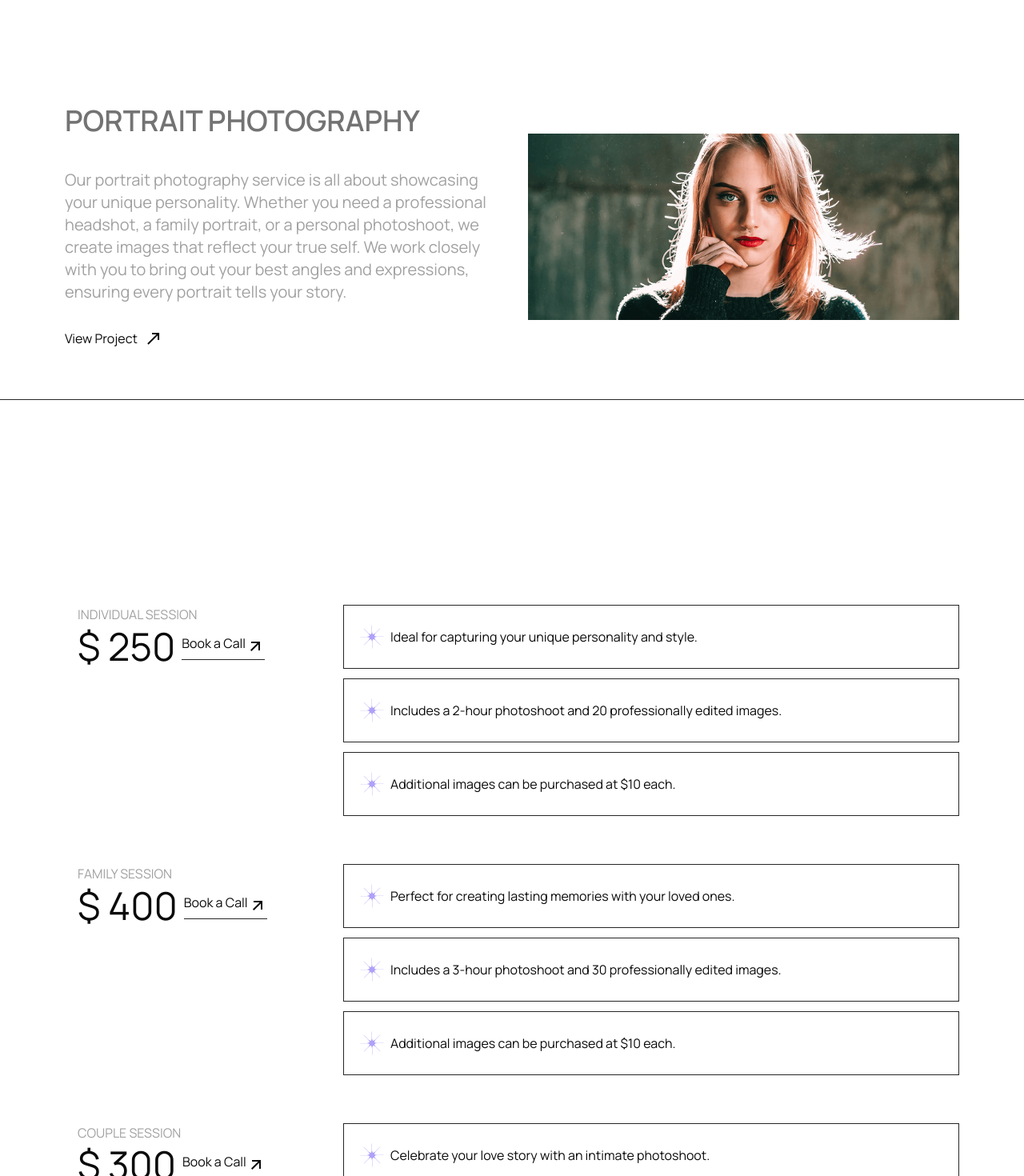
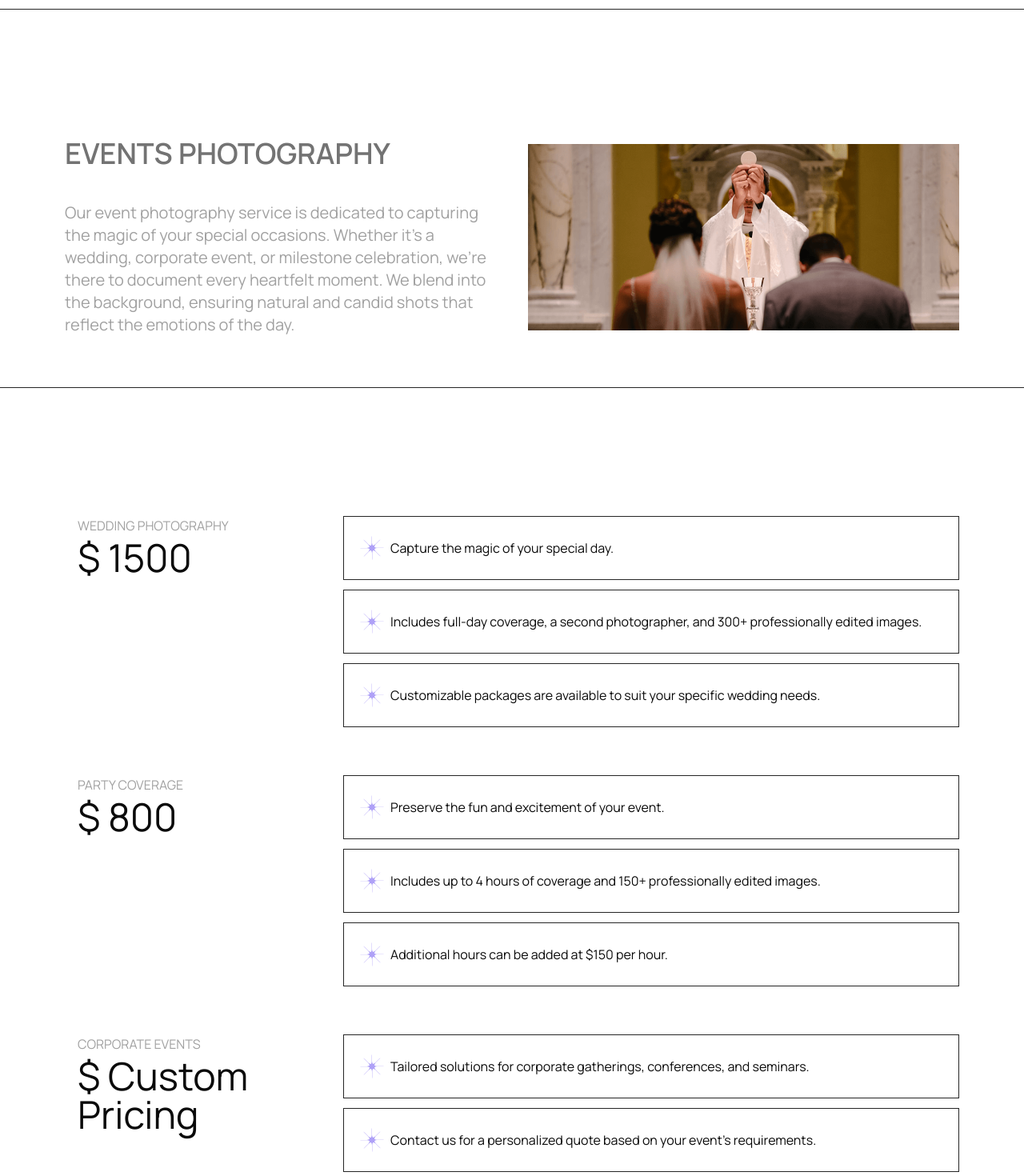
Before and after one commit to DjNekit/photo-test, a Next.js app: page /services in a window 1280 px wide. Shown: the part 820-2290 px from the top of the page at 80% size. Built offline with nearby package versions, Linux system fonts and the light colour scheme.

Commit message:
правки

```diff
--- a/src/app/globals.css
+++ b/src/app/globals.css
@@ -30,7 +30,7 @@ body {
     @apply text-2xl sm:text-3xl md:text-4xl font-semibold uppercase;
   }
   .section {
-    @apply pt-24 md:mt-40 md:mb-40;
+    @apply md:mt-40 md:mb-40;
   }
 }
 
--- a/src/app/home-sections/AboutSec.tsx
+++ b/src/app/home-sections/AboutSec.tsx
@@ -23,7 +23,6 @@ const AboutSec = () => {
       >
         {/* Title */}
         <Title subtitle="About" title="I am Sergey" />
-        Divider
         <Divider />
         {/* Wrapper */}
         <div className="grid gap-4 lg:grid-cols-2 lg:items-center">
@@ -79,17 +78,17 @@ const AboutSec = () => {
                 <div>
                   <p>Email</p>
                   <a
-                    href="mailto:Sergeybraun@gmail.com"
+                    href="mailto:lipinvideo@gmail.com"
                     className="hover:underline"
                   >
-                    Sergeybraun@gmail.com
+                    lipinvideo@gmail.com
                   </a>
                 </div>
                 {/* Phone num */}
                 <div>
                   <p>Phone Number</p>
-                  <a href="tel:+00 000000000" className="hover:underline">
-                    +00 000000000
+                  <a href="tel:+19165077442" className="hover:underline">
+                    +19165077442
                   </a>
                 </div>
               </div>
--- a/src/app/home-sections/HeroSec.tsx
+++ b/src/app/home-sections/HeroSec.tsx
@@ -16,6 +16,7 @@ const HeroSec = () => {
         variants={staggerContainer}
         initial="hidden"
         whileInView="show"
+        animate="show"
         viewport={{ once: true }}
       >
         {/* Content */}
--- a/src/app/layout.tsx
+++ b/src/app/layout.tsx
@@ -24,7 +24,7 @@ export default function RootLayout({
 }>) {
   return (
     <html lang="en" className={manrope.className}>
-      <body>
+      <body suppressHydrationWarning>
         <NextTopLoader showSpinner={false} color="#fff" />
         <Header />
         <main className="min-h-screen">{children}</main>
--- a/src/app/page.tsx
+++ b/src/app/page.tsx
@@ -1,10 +1,7 @@
 import React from "react";
 import HeroSec from "./home-sections/HeroSec";
 import AboutSec from "./home-sections/AboutSec";
-import ServicesSec from "./home-sections/ServicesSec";
 import PortfolioSec from "./home-sections/PortfolioSec";
-import FaqSec from "@/components/FaqSec";
-import TestimonialsCard from "@/components/TestimonialsCard";
 
 const Home = () => {
   return (
--- a/src/app/services/Sections/PricingSec.tsx
+++ b/src/app/services/Sections/PricingSec.tsx
@@ -33,14 +33,14 @@ const PricingSec = ({ subtitle, price }: secProps) => {
           >
             <h3 className="text-5xl">$ {price}</h3>
             {/* Link */}
-            <div className="flex items-center border-b border-neutral-800 hover:border-neutral-400 transition">
+            {/* <div className="flex items-center border-b border-neutral-800 hover:border-neutral-400 transition">
               <Link href="#" className="mb-2">
                 Book a Call
               </Link>
               <span>
                 <RiArrowRightUpLine />
               </span>
-            </div>
+            </div> */}
           </motion.div>
         </div>
       </motion.div>
--- a/src/app/services/Sections/ServicesIntroSec.tsx
+++ b/src/app/services/Sections/ServicesIntroSec.tsx
@@ -1,8 +1,6 @@
 "use client";
 
-import { RiArrowRightUpLongLine } from "@remixicon/react";
 import Image from "next/image";
-import Link from "next/link";
 import React from "react";
 
 // import motion
@@ -25,22 +23,30 @@ const ServicesIntroSec = ({ title, description, image }: sectionProps) => {
         viewport={{ once: true }}
         className="container grid gap-10 lg:grid-cols-2 lg:items-center"
       >
-        {/* content */}
-        <motion.div variants={fadeInUp} className="flex flex-col">
+        <motion.div
+          variants={fadeInUp}
+          initial="hidden"
+          animate="show"
+          className="flex flex-col"
+        >
           <h2 className="mb-10 text-neutral-500">{title}</h2>
           <p>{description}</p>
-          {/* link */}
-          <div className="flex items-center mt-8 gap-2">
+          {/* <div className="flex items-center mt-8 gap-2">
             <Link href="#" className="hover:underline">
               View Project
             </Link>
             <span>
               <RiArrowRightUpLongLine />
             </span>
-          </div>
+          </div> */}
         </motion.div>
         {/* banner */}
-        <motion.figure variants={fadeInUp}>
+        <motion.figure
+          variants={fadeInUp}
+          initial="hidden"
+          animate="show"
+
+        >
           <Image
             src={image}
             width={718}
--- a/src/app/services/Sections/TopSec.tsx
+++ b/src/app/services/Sections/TopSec.tsx
@@ -12,6 +12,7 @@ const TopSec = () => {
       <motion.div
         variants={staggerContainer}
         initial="hidden"
+        animate="show"
         whileInView="show"
         viewport={{ once: true }}
         className="container relative"
--- a/src/app/services/page.tsx
+++ b/src/app/services/page.tsx
@@ -14,14 +14,14 @@ const Services = () => {
   return (
     <>
       <TopSec />
-      <ServicesIntroSec
+      {/* <ServicesIntroSec
         title="Portrait Photography"
         image="/images/services-banner-1.png"
         description="Our portrait photography service is all about showcasing your unique personality. Whether you need a professional headshot, a family portrait, or a personal photoshoot, we create images that reflect your true self. We work closely with you to bring out your best angles and expressions, ensuring every portrait tells your story."
-      />
-      <Divider />
+      /> */}
+      {/* <Divider /> */}
       {/* pricing secion */}
-      <section className="section">
+      {/* <section className="section">
         <div className="container grid gap-12">
           {servicePriceItems.map((item) => (
             <div className="grid lg:grid-cols-[0.4fr_1fr] gap-10" key={item.id}>
@@ -40,7 +40,7 @@ const Services = () => {
             </div>
           ))}
         </div>
-      </section>
+      </section> */}
 
       <Divider />
       <ServicesIntroSec
@@ -71,14 +71,14 @@ const Services = () => {
         </div>
       </section>
 
-      <Divider />
-      <ServicesIntroSec
+      {/* <Divider /> */}
+      {/* <ServicesIntroSec
         title="Commercial Photography"
         description="In the world of business, a compelling image can make all the difference. Our commercial photography service is designed to enhance your brand's visual identity. We create striking images for your products, services, and marketing campaigns that leave a lasting impact on your audience."
         image="/images/services-banner-3.png"
-      />
+      /> */}
       {/* pricing secion */}
-      <section className="section">
+      {/* <section className="section">
         <div className="container grid gap-12">
           {servicePriceItemsThird.map((item) => (
             <div className="grid lg:grid-cols-[0.4fr_1fr] gap-10" key={item.id}>
@@ -97,7 +97,7 @@ const Services = () => {
             </div>
           ))}
         </div>
-      </section>
+      </section> */}
     </>
   );
 };
```
